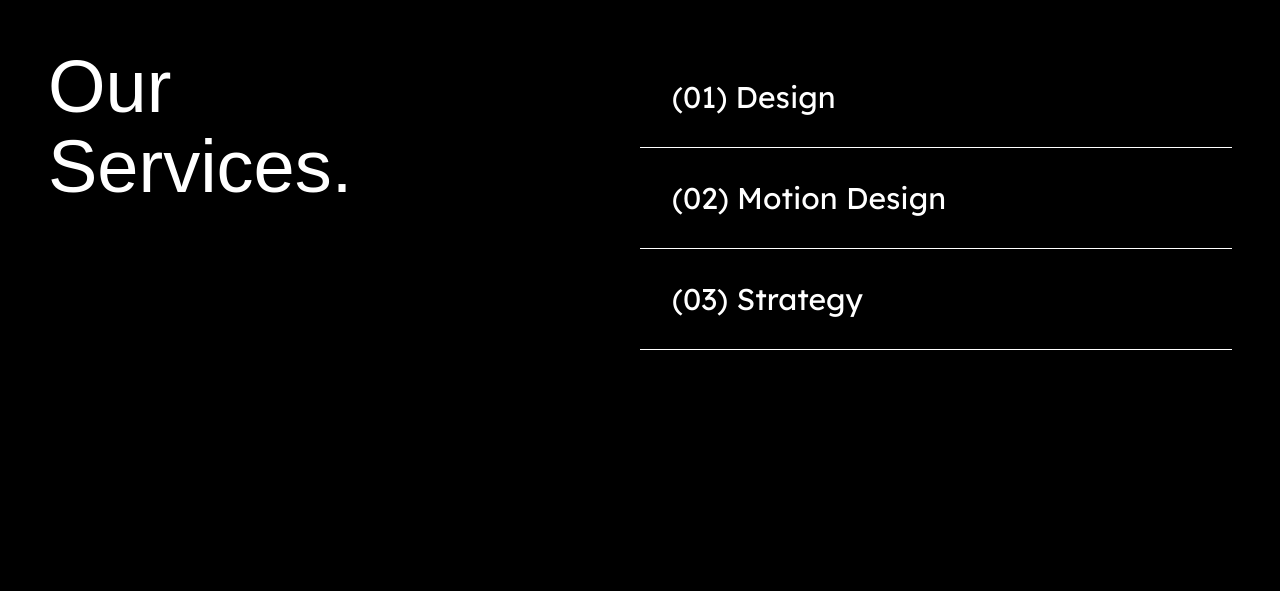
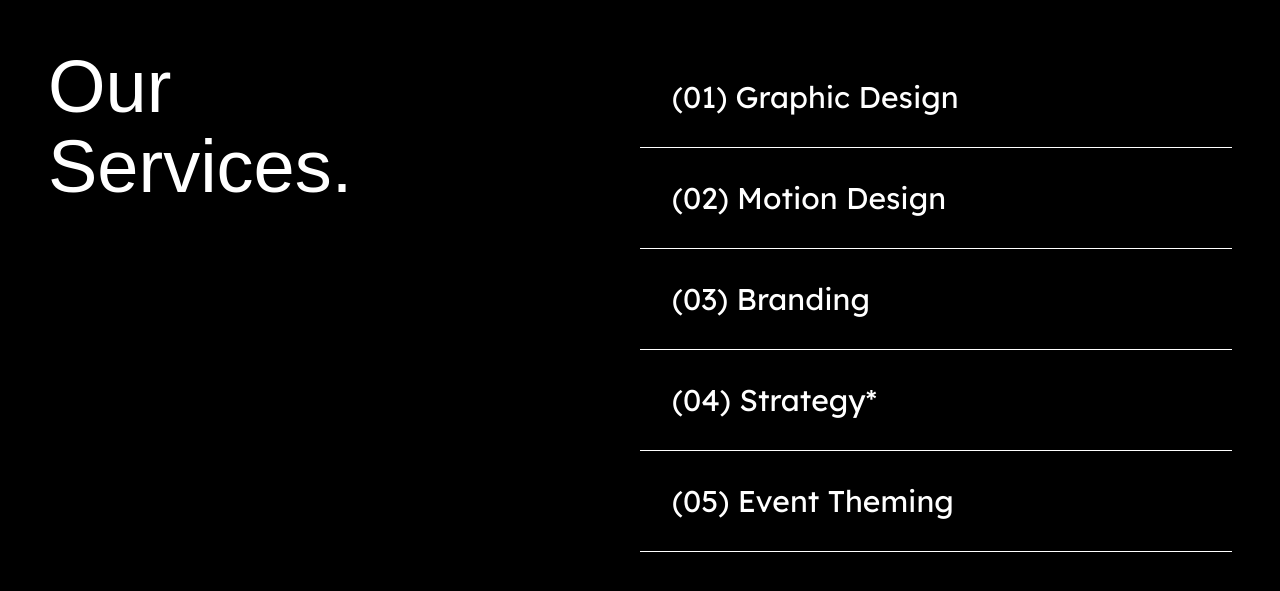
Before and after one commit to cloverdesign/clover, a Next.js app: page / in a window 1280 px wide. Shown: the part 4502-5093 px from the top of the page. Built offline with nearby package versions, Linux system fonts and the light colour scheme; a web font is replaced by a local one.

Commit message:
fix: hero section animation

```diff
--- a/src/app/nav.js
+++ b/src/app/nav.js
@@ -120,7 +120,7 @@ export const Nav = () => {
         <motion.nav
             initial="closed"
             animate={showMenu ? "opened" : "closed"}
-            className="flex justify-between items-center p-[20px] w-full h-[70px] fixed z-50 bg-black"
+            className="flex justify-between items-center p-[20px] w-full h-[70px] fixed z-50 bg-black top-0"
         >
 
             <div className="z-50 grid lg:grid-cols-3 grid-cols-2 items-center w-full mix-blend-difference">
--- a/src/components/hero.js
+++ b/src/components/hero.js
@@ -1,7 +1,7 @@
 "use client"
 import { useRef } from "react";
 import { Button } from "./globals/button"
-import { useScroll, useTransform, motion } from "framer-motion";
+import { useScroll, useTransform, motion, cubicBezier } from "framer-motion";
 
 export const Hero = () => {
     const targetRef = useRef(null);
@@ -12,7 +12,7 @@ export const Hero = () => {
     });
 
     const opacity = useTransform(scrollYProgress, [0, 0.5], [1, 0]);
-    const scale = useTransform(scrollYProgress, [0, 0.5], [1, 0.8]);
+    const scale = useTransform(scrollYProgress, [0, 1], [1, 0]);
 
     return (
         <motion.section
@@ -21,7 +21,8 @@ export const Hero = () => {
             className="hero w-[100vw] h-[100vh] relative"
         >
             <motion.div
-                className="fixed lg:top-[30%] top-[20%] right-0 flex flex-col items-center justify-center space-y-8 w-full z-0"
+                style={{ scale, }}
+                className="fixed h-full right-0 flex flex-col items-center justify-center space-y-8 w-full z-0"
             >
                 <svg className="absolute right-0 lg:block hidden" width="348" height="624" viewBox="0 0 348 624" fill="none" xmlns="http://www.w3.org/2000/svg">
                     <g clipPath="url(#clip0_305_72)">
@@ -37,11 +38,9 @@ export const Hero = () => {
                     <path d="M564.52 568.221L481.262 623.462L348.325 414.911L348 414.402L347.675 414.911L214.745 623.462L131.48 568.221L167.787 483.168L168.368 481.805L167.197 482.712L91.2018 541.53L0.529054 481.404L95.9264 332.938L207.008 312.16L207.006 311.403L99.2823 291.769L6.29926 136.092L96.1303 80.5258L166.451 134.68L167.388 135.402L167.055 134.267L142.816 51.5756L225.253 0.534097L347.669 207.315L348 207.874L348.331 207.315L470.747 0.534084L553.184 51.5756L528.945 134.267L528.612 135.402L529.549 134.68L599.87 80.5258L689.701 136.092L596.625 291.769L488.994 311.403L488.992 312.16L600.081 332.938L695.471 481.404L604.806 541.53L528.803 482.712L527.632 481.806L528.213 483.168L564.52 568.221Z" stroke="#97FF80" strokeWidth="0.770026" />
                 </svg>
                 <motion.div
-                    style={{ scale, x: "0%" }}
-                    className="flex flex-col items-center gap-8"
+                    className="flex flex-col items-center gap-8 z-0"
                 >
-                    <h1 className='text-center lg:text-right'>crafting timeless designs, <br />one pixel at a time.</h1>
-                    <p className="w-2/5 text-center hidden">We build brand identities, creative websites, and visual narratives that showcase the full extent of your potential.</p>
+                    <h1 className='text-center lg:text-right z-0'>crafting timeless designs, <br />one pixel at a time.</h1>
                     <Button children="Get Started" variant="primary-outline" widthFull />
                 </motion.div>
             </motion.div>
--- a/src/components/services.js
+++ b/src/components/services.js
@@ -3,12 +3,12 @@ import Link from "next/link"
 
 export const Services = () => {
     return (
-        <section className="grid grid-cols-2 w-[100vw] h-[100vh] lg:px-12 px-5 py-8 pt-[100px]">
+        <section className="grid grid-cols-2 w-[100vw] h-[100vh] lg:px-12 px-5 py-8 pt-[100px] z-10">
             <h1 className="lg:leading-[80px] row-start-1">Our<br />Services.</h1>
 
             <div className="flex flex-col h-1/5">
                 {ServicesData.map((item) =>
-                    (<Link href="/work" className="text-white text-3xl p-8 border-b-[0.5px] border-b-white " key={item.id}>(0{item.id}) {item.title}</Link>)
+                    (<Link href="/work" className="text-white text-3xl p-8 border-b-[0.2px] border-b-white hover:after:content-['↗'] " key={item.id}>(0{item.id}) {item.title}</Link>)
                 )}
             </div>
         </section>
--- a/src/data/servicesData.js
+++ b/src/data/servicesData.js
@@ -2,7 +2,7 @@
 export const ServicesData = [
     {
         id: 1,
-        title: "Design",
+        title: "Graphic Design",
     },
     {
         id: 2,
@@ -10,6 +10,14 @@ export const ServicesData = [
     },
     {
         id: 3,
-        title: "Strategy",
+        title: "Branding",
+    },
+    {
+        id: 4,
+        title: "Strategy*",
+    },
+    {
+        id: 5,
+        title: "Event Theming"
     }
 ]
```
